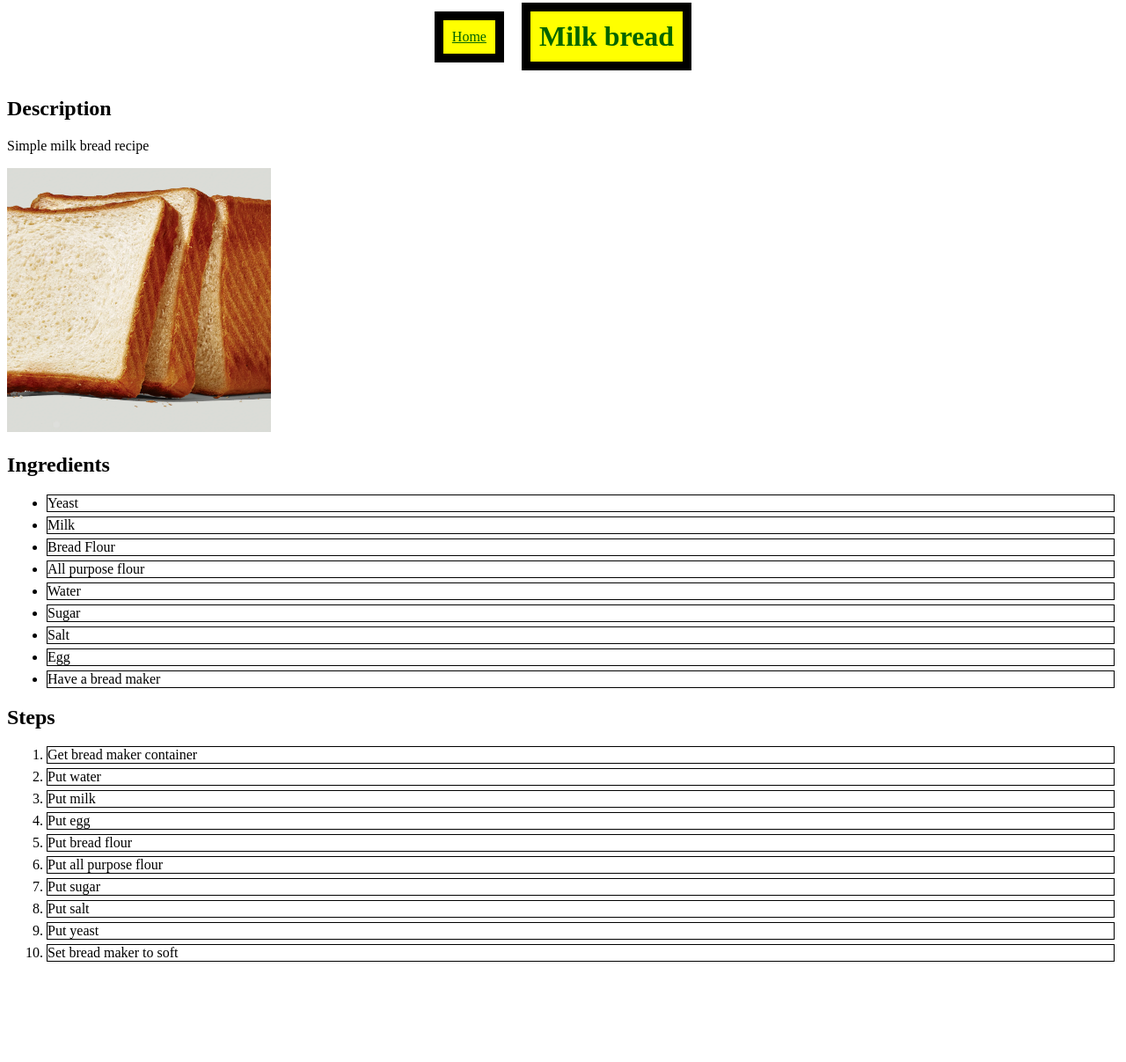
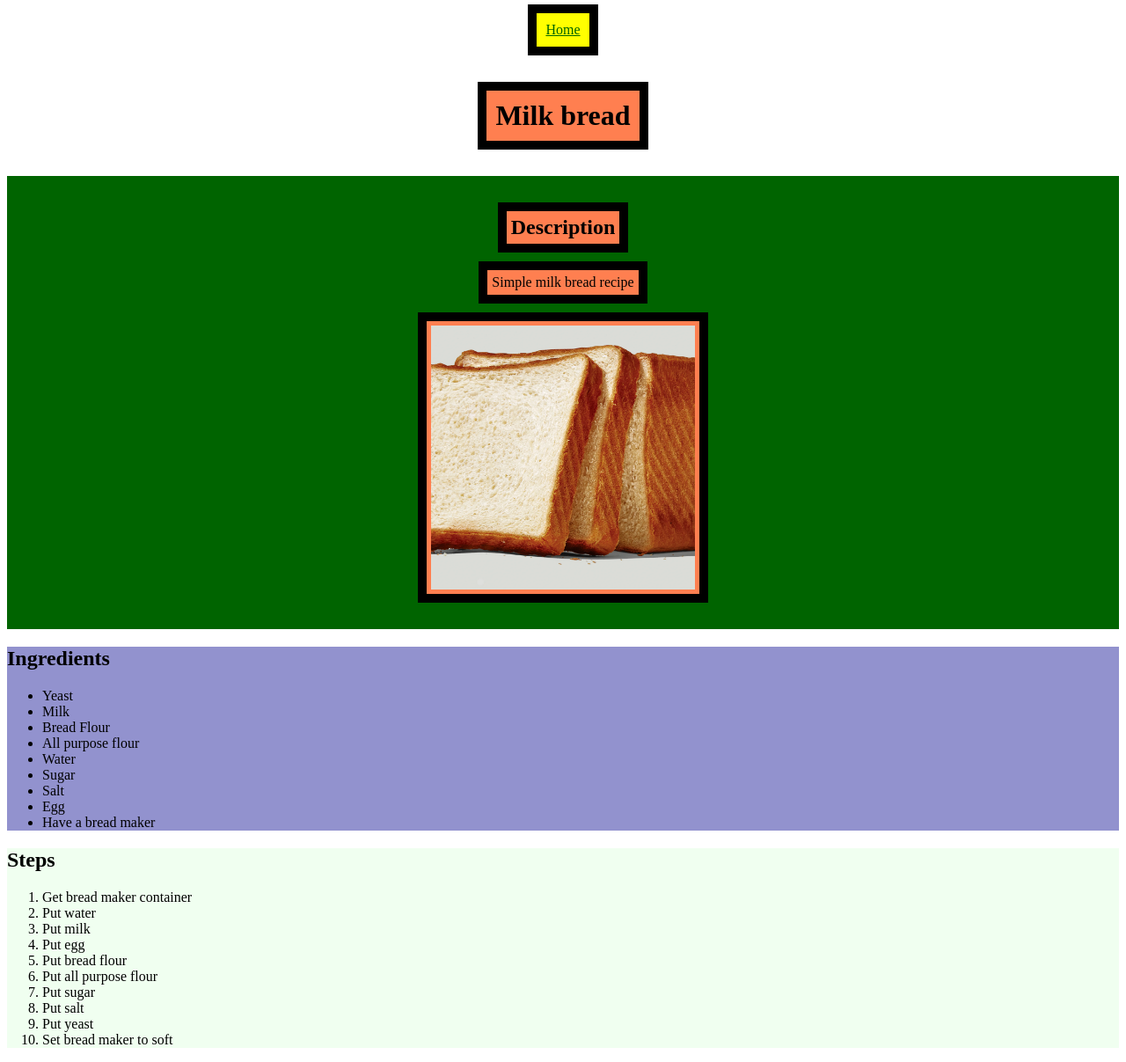
Before and after one commit to jungleGary/odin-recipe, a plain HTML site: page recipes/bread.html in a window 1280 px wide. Shown: the part 15-1222 px from the top of the page at 88% size. Before the commit the page ends 1124 px from the top, so only its background shows below. Drawn offline with Linux system fonts and the light colour scheme.

Commit message:
made each recipe page to look prettier centered stuff, left ingredients and steps the way it is, dont feel like it needs to do anything

```diff
--- a/recipes/bread.html
+++ b/recipes/bread.html
@@ -7,49 +7,45 @@
     <link rel="stylesheet" href="../style.css">
 </head>
 <body>
+    <a href="../index.html" class="home">Home</a>
+    <h1 class="recipe-title">Milk bread</h1>
 
-    <div class="top-bar">
-        <a href="../index.html" class="home">Home</a>
-        <h1 class="title">Milk bread</h1>
+    <div class ="description-bar">
+        <h2 class="description"> Description </h2>
+        <p class="description-paragraph">Simple milk bread recipe</p>
+        <img class="image" src="../images/milk.jpg" height="300" width="300" alt="milk bread">
     </div>
 
-    <h2> Description  </h2>
-    <p>Simple milk bread recipe</p>
+    <div class="ingredients-section">
+        <h2 class="ingredients-title">Ingredients</h2>
+            <ul class="ingredients-nav">
+                <li class="ingredients">Yeast</li>
+                <li class="ingredients">Milk</li>
+                <li class="ingredients">Bread Flour</li>
+                <li class="ingredients">All purpose flour</li>
+                <li class="ingredients">Water</li>
+                <li class="ingredients">Sugar</li>
+                <li class="ingredients">Salt</li>
+                <li class="ingredients">Egg</li>
+                <li class="ingredients">Have a bread maker</li>
+            </ul>
+    </div>
 
-    <img src="../images/milk.jpg" height="300" width="300" alt="milk bread">
-
-    <h2>Ingredients</h2>
-
-    <ul>
-
-        <li>Yeast</li>
-        <li>Milk</li>
-        <li>Bread Flour</li>
-        <li>All purpose flour</li>
-        <li>Water</li>
-        <li>Sugar</li>
-        <li>Salt</li>
-        <li>Egg</li>
-        <li>Have a bread maker</li>
-
-    </ul>
-
-    <h2>Steps</h2>
-
-    <ol>
-
-        <li>Get bread maker container</li>
-        <li>Put water</li>
-        <li>Put milk</li>
-        <li>Put egg</li>
-        <li>Put bread flour</li>
-        <li>Put all purpose flour</li>
-        <li>Put sugar</li>
-        <li>Put salt</li>
-        <li>Put yeast</li>
-        <li>Set bread maker to soft</li>
-
-    </ol>
+    <div class="steps-section">
+        <h2 class="steps-title">Steps</h2>
+            <ol class="steps-bar">
+                <li class="steps">Get bread maker container</li>
+                <li class="steps">Put water</li>
+                <li class="steps">Put milk</li>
+                <li class="steps">Put egg</li>
+                <li class="steps">Put bread flour</li>
+                <li class="steps">Put all purpose flour</li>
+                <li class="steps">Put sugar</li>
+                <li class="steps">Put salt</li>
+                <li class="steps">Put yeast</li>
+                <li class="steps">Set bread maker to soft</li>
+            </ol>
+    </div>
 
 </body>
 </html>
--- a/style.css
+++ b/style.css
@@ -7,9 +7,8 @@
     text-align: center;
     border: 10px black solid;
     padding: 10px;
-    margin: 10px;
+    margin: 20px auto;
     max-width: fit-content;
-
 }
 
 .top-bar {
@@ -17,9 +16,6 @@
     align-items: center;
     justify-content: center;
 }
-
-
-
 
 .recipe-nav {
     font-family: sans-serif;
@@ -29,11 +25,9 @@
     background-color: aqua;
     padding: 0;
     justify-content: center;
-
-
 }
 
-li {
+.recipe {
     margin: 5px;
     border: 1px black solid;
 }
@@ -49,3 +43,52 @@ li {
     background-color: rgb(148, 102, 18);
     color: white;
 }
+
+.home,
+.recipe-title{
+    justify-content: center;
+    display: block;
+    margin: 20px auto;
+}
+
+.home:hover{
+    background-color: rgb(148, 129, 199);
+    color: white;
+}
+
+.recipe-title {
+    display: block;
+    margin: 30px auto;
+    padding: 10px;
+    background-color: coral;
+    text-align: center;
+    max-width: fit-content;
+    border: solid black 10px;
+    font-family: 'Times New Roman', Times, serif;
+}
+
+.description-bar{
+    background-color: darkgreen;
+    padding: 20px;
+}
+
+.description,
+.description-paragraph,
+.image {
+    display: block;
+    margin: 10px auto;
+    padding: 5px;
+    background-color: coral;
+    text-align: center;
+    max-width: fit-content;
+    border: solid black 10px;
+    font-family: 'Times New Roman', Times, serif;
+}
+
+.ingredients-section{
+    background-color: rgb(146, 146, 206);
+}
+
+.steps-section{
+    background-color: honeydew;
+}
```
Also changed, not shown: index.html (+3 -3 lines), recipes/instant-noodle.html (+27 -31 lines), recipes/udon.html (+30 -30 lines).
